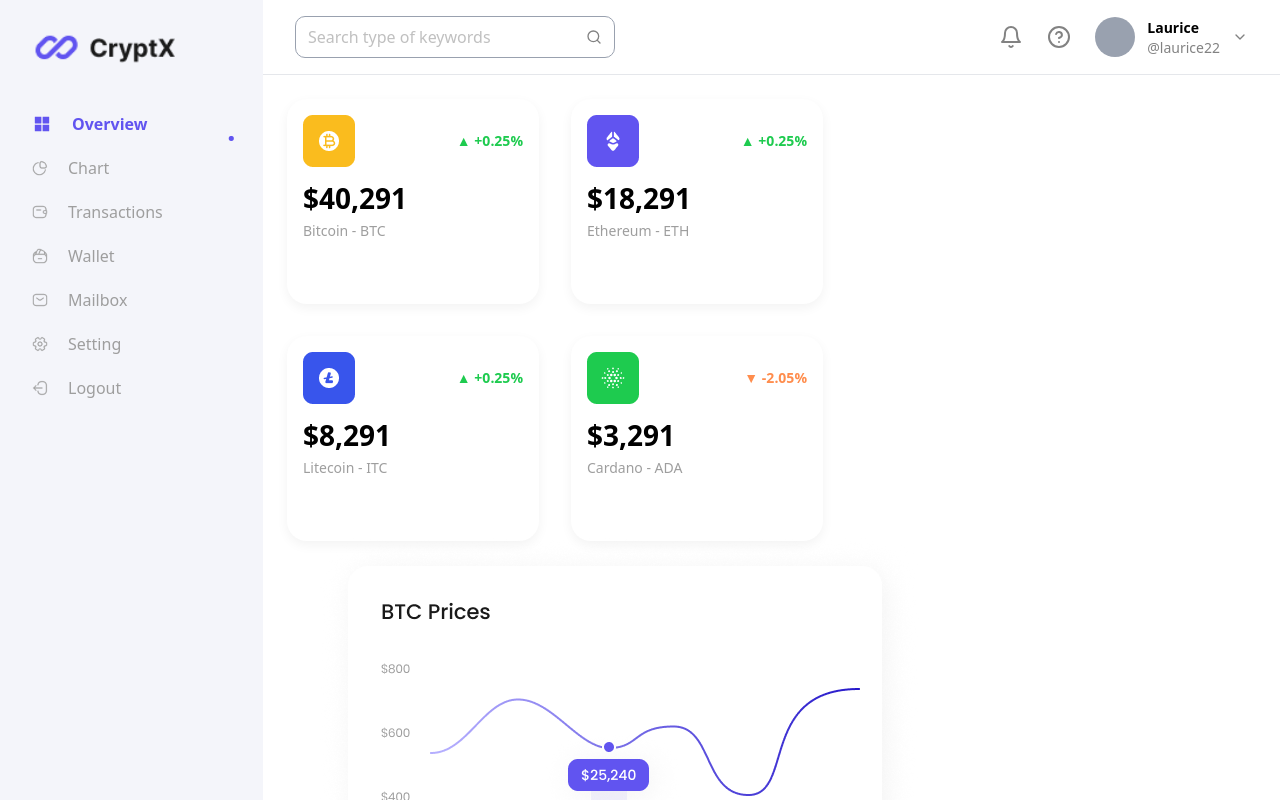
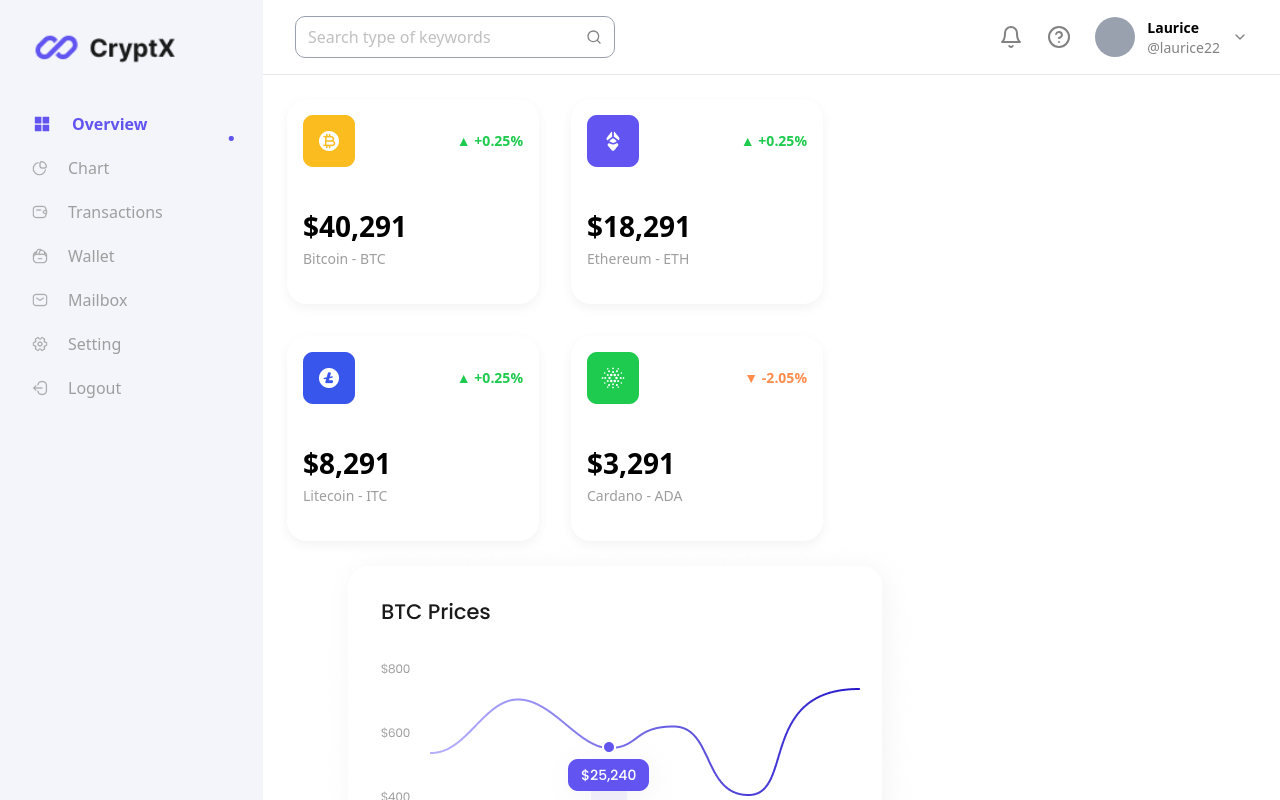
Before and after one commit to mellow874/Chart, a React (Vite) app in the folder CryptX/: page / in a window 1280 px wide. Shown: the top 800 px of the page. Built offline with nearby package versions, Linux system fonts and the light colour scheme.

Commit message:
Ensured that my cards are close to each other

```diff
--- a/CryptX/src/components/Coins.jsx
+++ b/CryptX/src/components/Coins.jsx
@@ -46,7 +46,7 @@ export default function Coins() {
     <>
       {/* Array map that creates a card for each coin*/}
       {coins.map((coin, index) => (
-        <div key={index} className="bg-white rounded-lg p-4 gap-4 card-style">
+        <div key={index} className="bg-white rounded-lg p-4 cols card-style">
 
           {/*Symbol and the trend*/}
             <div className="flex items-center justify-between mb-3">
@@ -61,7 +61,7 @@ export default function Coins() {
          </div>
 
           {/*Coin price and coin name below the coin image*/}
-          <div className="flex flex-col">
+          <div className="flex flex-col mt-10">
 
             {/*Coin price*/}
             <h2 className="text-xl font-bold coin-value">
```
